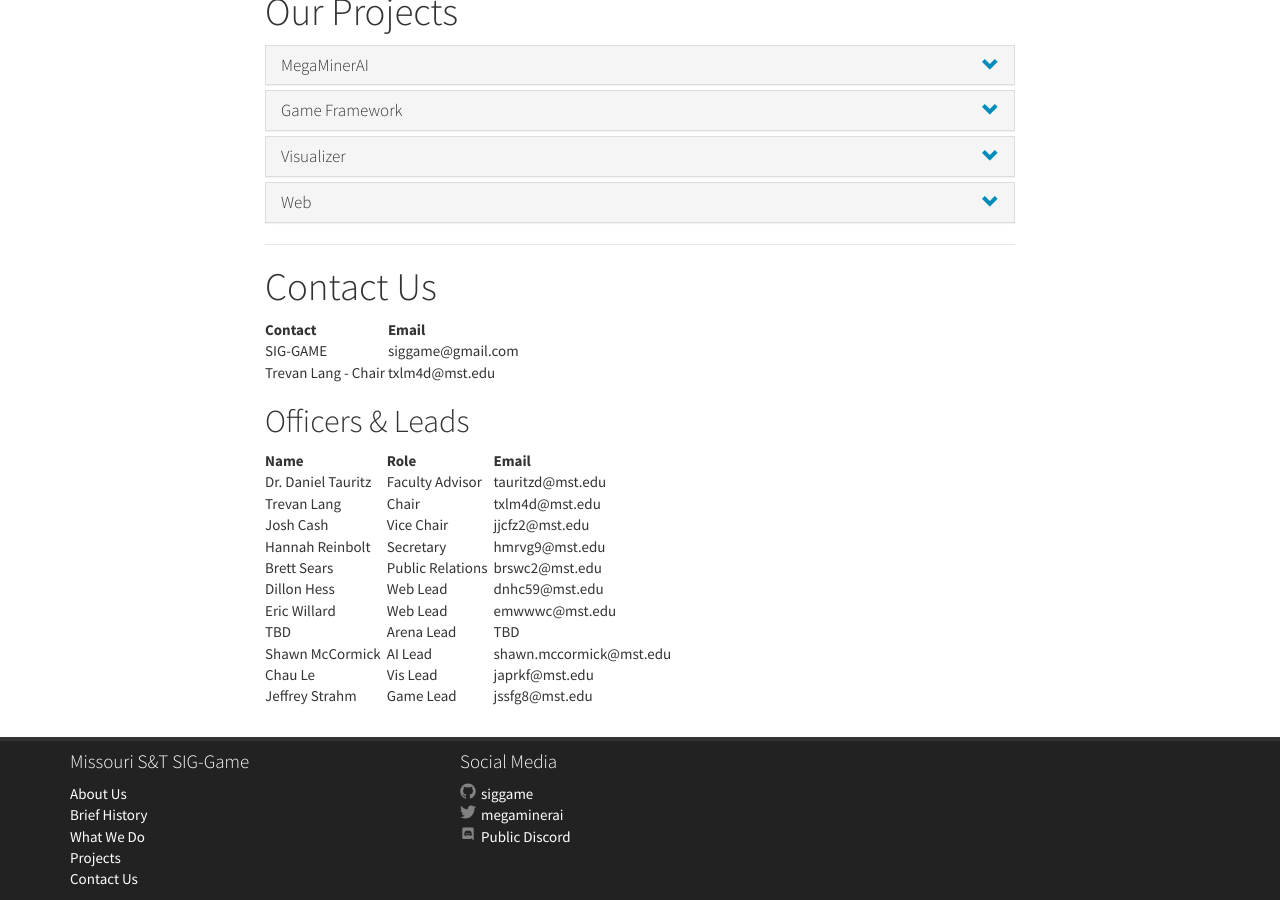
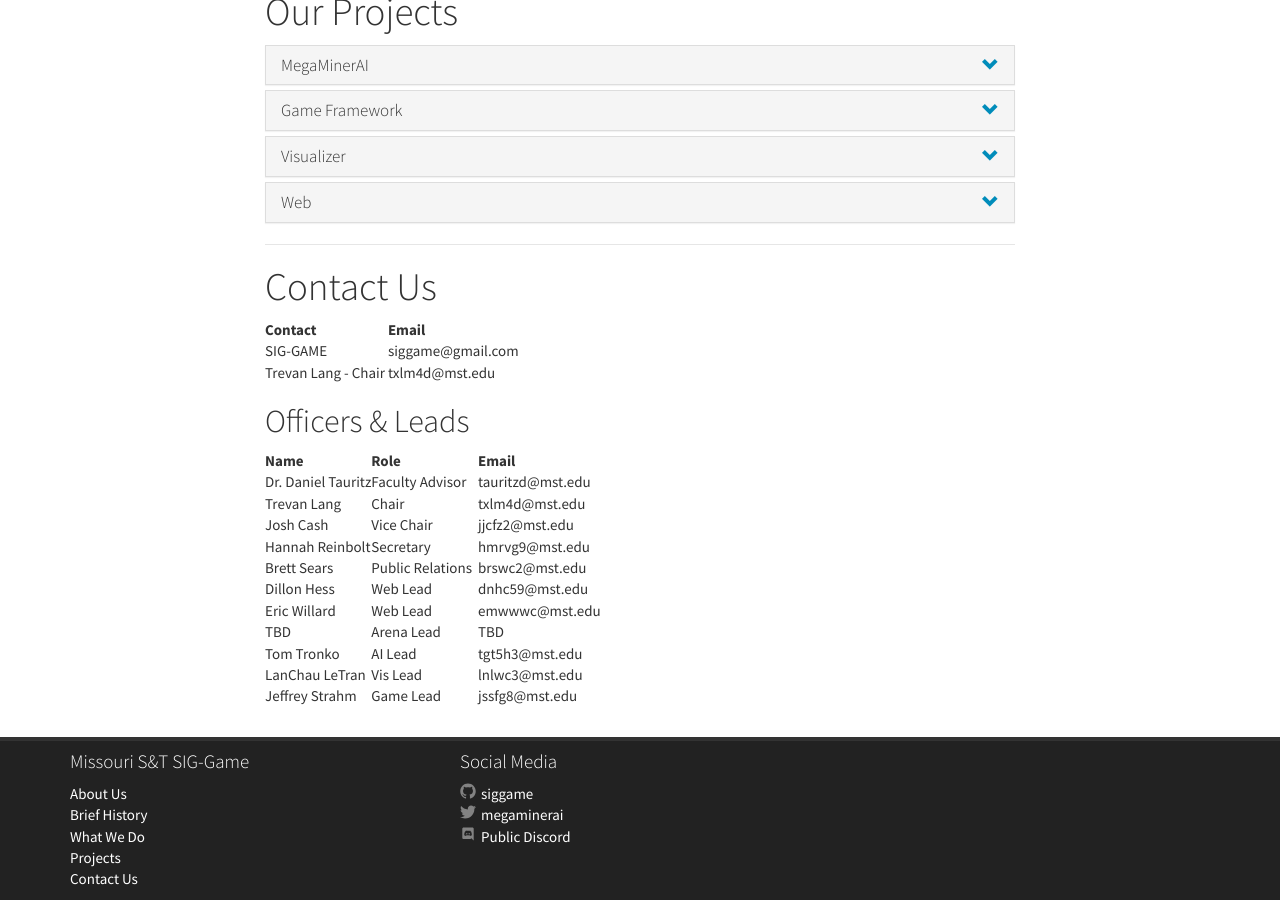
Before and after one commit to siggame/siggame.github.io, a Jekyll site: the page built from about.md, in a window 1280 px wide and 900 px high, scrolled down 983 px. Built offline with Jekyll 4.4.1, drawn with Linux system fonts in a browser that asks for light colours; nearby versions of some CDN libraries.

Commit message:
More position updates

```diff
--- a/about.md
+++ b/about.md
@@ -116,8 +116,8 @@ Officers & Leads
 | Dillon Hess | Web Lead | dnhc59@mst.edu |
 | Eric Willard | Web Lead | emwwwc@mst.edu |
 | TBD | Arena Lead | TBD |
-| Shawn McCormick &nbsp;| AI Lead | shawn.mccormick@mst.edu |
-| Chau Le | Vis Lead | japrkf@mst.edu |
+| Tom Tronko | AI Lead | tgt5h3@mst.edu |
+| LanChau LeTran | Vis Lead | lnlwc3@mst.edu |
 | Jeffrey Strahm | Game Lead | jssfg8@mst.edu |
 
 <!--  LocalWords:  MegaMinerAI
```
